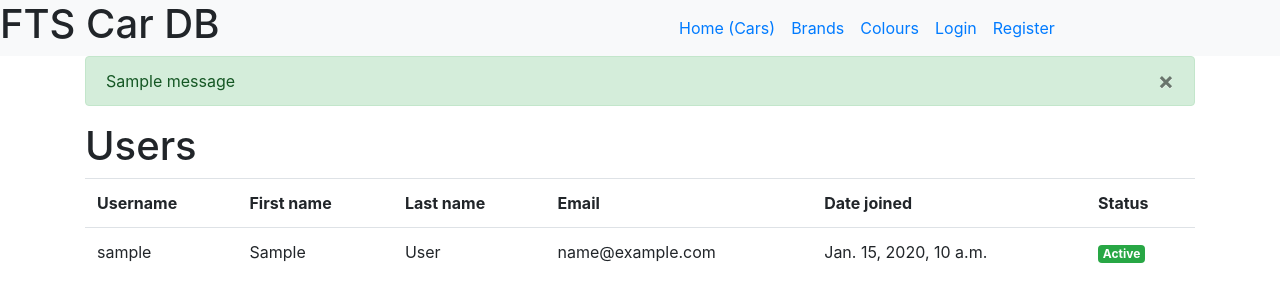
After one commit to cyrilyoh/django-test, a Django app: page /users/ in a window 1280 px wide. The commit adds this page. Shown: the top 302 px of the page. Run offline with Django 4.2, Linux system fonts and the light colour scheme; tables that the repository leaves empty hold one stand-in row (values such as "Sample post"); one stand-in notice (Sample message) is shown.

Commit message:
Authentication implemented
Creation, editing, and deletion are restricted to authenticated users. Registered users requires approval by the admin for login access.

```diff
--- a/fts/fts/settings.py
+++ b/fts/fts/settings.py
@@ -123,3 +123,6 @@ STATIC_URL = 'static/'
 # https://docs.djangoproject.com/en/4.2/ref/settings/#default-auto-field
 
 DEFAULT_AUTO_FIELD = 'django.db.models.BigAutoField'
+
+LOGIN_REDIRECT_URL = 'homepage'
+LOGOUT_REDIRECT_URL = 'homepage'
--- a/fts/home/templates/base.html
+++ b/fts/home/templates/base.html
@@ -26,11 +26,40 @@
             <li class="nav-item">
               <a class="nav-link" href="{% url 'viewcolours' %}">Colours</a>
             </li>
+            {% if user.is_authenticated %}
+                {% if user.is_superuser %}
+                    <li class="nav-item">
+                        <a class="nav-link" href="{% url 'viewusers' %}">Users</a>
+                    </li>
+                {% endif %}
+                <li class="nav-item">
+                    <a class="nav-link" href="{% url 'logout' %}">Logout</a>
+                </li>
+            {% else %}
+                <li class="nav-item">
+                    <a class="nav-link" href="{% url 'login' %}">Login</a>
+                </li>
+                <li class="nav-item">
+                    <a class="nav-link" href="{% url 'register' %}">Register</a>
+                </li>
+            {% endif %}
           </ul>
         </nav>
       </div>
     </div>
+    <div class="container">
+      {% if messages %}
+      {% for message in messages %}
+          <div {% if message.tags %} class="alert alert-{{ message.tags }}"{% endif %}>
+              {{ message }}
+              <button type="button" class="close" data-dismiss="alert" aria-label="Close">
+                  <span aria-hidden="true">&times;</span>
+              </button>
+          </div>
+      {% endfor %}
+      {% endif %}
         {% block content %}
         {% endblock content %}
+    </div>
   </body>
 </html>
--- a/fts/home/templates/editcar.html
+++ b/fts/home/templates/editcar.html
@@ -1,7 +1,6 @@
 {% extends 'base.html' %}
 
 {% block content %}
-<div class="container">
     <h1>Edit Car</h1>
     <form method="POST">
         {% csrf_token %}
@@ -12,5 +11,4 @@
             </tr>
         </table>
     </form>
-</div>
 {% endblock content %}
--- a/fts/home/templates/viewbrands.html
+++ b/fts/home/templates/viewbrands.html
@@ -1,7 +1,6 @@
 {% extends "base.html" %}
 
 {% block content %}
-<div class="container">
     <h1>Brands</h1>
     <table class="table">
         <tr>
@@ -19,6 +18,7 @@
         </tr>
         {% endfor %}
     </table>
+    {% if user.is_authenticated %}
     <a class="btn btn-primary" href="{% url 'addbrand' %}">Add Brand</a>
-</div>
+    {% endif %}
 {% endblock content %}
--- a/fts/home/templates/viewcolours.html
+++ b/fts/home/templates/viewcolours.html
@@ -1,7 +1,6 @@
 {% extends "base.html" %}
 
 {% block content %}
-<div class="container">
     <h1>Colours</h1>
     <table class="table">
         <tr>
@@ -15,6 +14,7 @@
         </tr>
         {% endfor %}
     </table>
+    {% if user.is_authenticated %}
     <a class="btn btn-primary" href="{% url 'addcolour' %}">Add Colour</a>
-</div>
+    {% endif %}
 {% endblock content %}
--- /dev/null
+++ b/fts/home/templates/viewusers.html
@@ -0,0 +1,32 @@
+{% extends "base.html" %}
+
+{% block content %}
+    <h1>Users</h1>
+    <table class="table">
+        <tr>
+            <th>Username</th>
+            <th>First name</th>
+            <th>Last name</th>
+            <th>Email</th>
+            <th>Date joined</th>
+            <th>Status</th>
+        </tr>
+        {% for user in users %}
+        <tr>
+            <td>{{ user.username }}</td>
+            <td>{{ user.first_name }}</td>
+            <td>{{ user.last_name }}</td>
+            <td>{{ user.email }}</td>
+            <td>{{ user.date_joined }}</td>
+            <td>
+                {% if user.is_active %}
+                <span class="badge badge-success">Active</span>
+                {% else %}
+                <a class="badge badge-warning" href="{% url 'approve_user' id=user.id %}">Approve</a>
+                <a class="badge badge-danger" href="{% url 'delete_user' id=user.id %}" onclick="return confirm('Do you want to delete the user?')">Deny</a>
+                {% endif %}
+            </td>
+        </tr>
+        {% endfor %}
+    </table>
+{% endblock content %}
--- a/fts/home/urls.py
+++ b/fts/home/urls.py
@@ -1,16 +1,29 @@
 from django.urls import path
+from django.contrib.auth import views as auth_views
 from . import views as v
 
 urlpatterns = [
+    # Home page
     path('', v.home, name="homepage"),
+    # Brand URLs
     path('addbrand/', v.create_brand, name='addbrand'),
     path('brands/', v.view_brands, name='viewbrands'),
+    # Colour URLs
     path('addcolour/', v.create_colour, name='addcolour'),
     path('colours/', v.view_colours, name='viewcolours'),
+    # Car/Owner URLs
     path('addcar/', v.create_car, name='addcar'),
     path('editcar/<int:id>/', v.edit_car, name='editcar'),
     path('delcar/<int:id>/', v.destroycar, name='delcar'),
     path('cardetails/<int:id>/', v.car_details, name='cardetails'),
     path('addowner/<int:id>/', v.add_owner, name='addowner'),
     path('delown/<int:id>/', v.destroyowner, name='delown'),
+    # Authentication URLs
+    path('register/', v.registration, name='register'),
+    path('login/', auth_views.LoginView.as_view(template_name='login.html'), name='login'),
+    path('logout/', auth_views.LogoutView.as_view(), name='logout'),
+    # User URLs
+    path('users/', v.view_users, name='viewusers'),
+    path('approve_user/<int:id>/', v.approve_user, name='approve_user'),
+    path('delete_user/<int:id>/', v.delete_user, name='delete_user'),
 ]
--- a/fts/home/views.py
+++ b/fts/home/views.py
@@ -1,11 +1,15 @@
 from django.contrib import messages
+from django.contrib.auth.models import User
+from django.contrib.auth.decorators import login_required
 from django.core.paginator import Paginator
 from django.shortcuts import get_object_or_404, redirect, render, reverse
 
 from .filters import CarFilter
-from .forms import BrandForm, CarForm, ColourForm, OwnerRecordForm
+from .forms import (BrandForm, CarForm, ColourForm, FtsUserCreationForm,
+                    OwnerRecordForm)
 from .models import Brand, Car, Colour, OwnerRecord
 
+@login_required(login_url='/login/')
 def create_brand(request):
     """ Create new brand """
 
@@ -35,6 +39,7 @@ def view_brands(request):
 
     return render(request, 'viewbrands.html', {'data': brand_data})
 
+@login_required(login_url='/login/')
 def create_colour(request):
     """ Create new colour """
 
@@ -56,6 +61,7 @@ def view_colours(request):
     colours = Colour.objects.all()
     return render(request, "viewcolours.html", {'data':colours})
 
+@login_required(login_url='/login/')
 def create_car(request):
     """ Create new Car"""
 
@@ -81,6 +87,7 @@ def home(request):
 
     return render(request, 'home.html', {'filter': car_filter, 'data': page_data})
 
+@login_required(login_url='/login/')
 def edit_car(request, id):
     """Update a car"""
 
@@ -95,6 +102,7 @@ def edit_car(request, id):
             messages.success(request, 'Car updated successfully!')
             return redirect(reverse('cardetails', kwargs={'id': id}))
 
+@login_required(login_url='/login/')
 def destroycar(request,id):
     """Delete a car """
 
@@ -110,6 +118,7 @@ def car_details(request, id):
     own_rec = OwnerRecord.objects.filter(car=car)
     return render(request, 'car_details.html', {'car': car, 'own_rec': own_rec})
 
+@login_required(login_url='/login/')
 def add_owner(request, id):
     """Add owner record"""
 
@@ -139,6 +148,7 @@ def add_owner(request, id):
             messages.success(request, 'Ownership record added successfully!')
             return redirect(reverse('cardetails', kwargs={'id': carobj.id}))
 
+@login_required(login_url='/login/')
 def destroyowner(request,id):
     """Delete an ownership """
 
@@ -147,3 +157,50 @@ def destroyowner(request,id):
     ownobj.delete()
     messages.warning(request, 'Ownership record deleted successfully!')
     return redirect(reverse('cardetails', kwargs={'id': carid}))
+
+from django.contrib.auth.forms import UserCreationForm
+
+
+def registration(request):
+    """New user registration"""
+
+    if request.method=='GET':
+        form = FtsUserCreationForm()
+        return render(request, 'register.html', {'form': form})
+    else:
+        form = FtsUserCreationForm(request.POST)
+        if form.is_valid():
+            email = request.POST.get('email')
+            checkmail = User.objects.filter(email=email).exists()
+            if checkmail:
+                messages.warning(request, 'Email Allready Exists !')
+                return render(request, "register.html", {'form':form})
+            form.save()
+            messages.success(request, "Registered successfully! Please wait for admin's approval")
+            return redirect('login')
+        return render(request, "register.html", {'form':form})
+
+def view_users(request):
+    """List all users for approval"""
+
+    data = User.objects.all().order_by('is_active')
+    return render(request, 'viewusers.html', {'users': data})
+
+@login_required(login_url='/login/')
+def approve_user(request, id):
+    """Approve a user"""
+
+    user = get_object_or_404(User, pk=id)
+    user.is_active = True
+    user.save()
+    messages.success(request, 'User activated successfully!')
+    return redirect(view_users)
+
+@login_required(login_url='/login/')
+def delete_user(request, id):
+    """Delete a user"""
+
+    user = get_object_or_404(User, pk=id)
+    user.delete()
+    messages.success(request, 'User deleted successfully!')
+    return redirect(view_users)
```
Also changed, not shown: fts/home/forms.py (+17 -1 lines), fts/home/templates/addbrand.html (+0 -12 lines), fts/home/templates/addcar.html (+0 -12 lines), fts/home/templates/addcolour.html (+0 -12 lines), fts/home/templates/addowner.html (+0 -12 lines), fts/home/templates/car_details.html (+11 -14 lines), fts/home/templates/home.html (+2 -12 lines), fts/home/templates/login.html (added, +14 -0 lines), fts/home/templates/register.html (added, +14 -0 lines).
